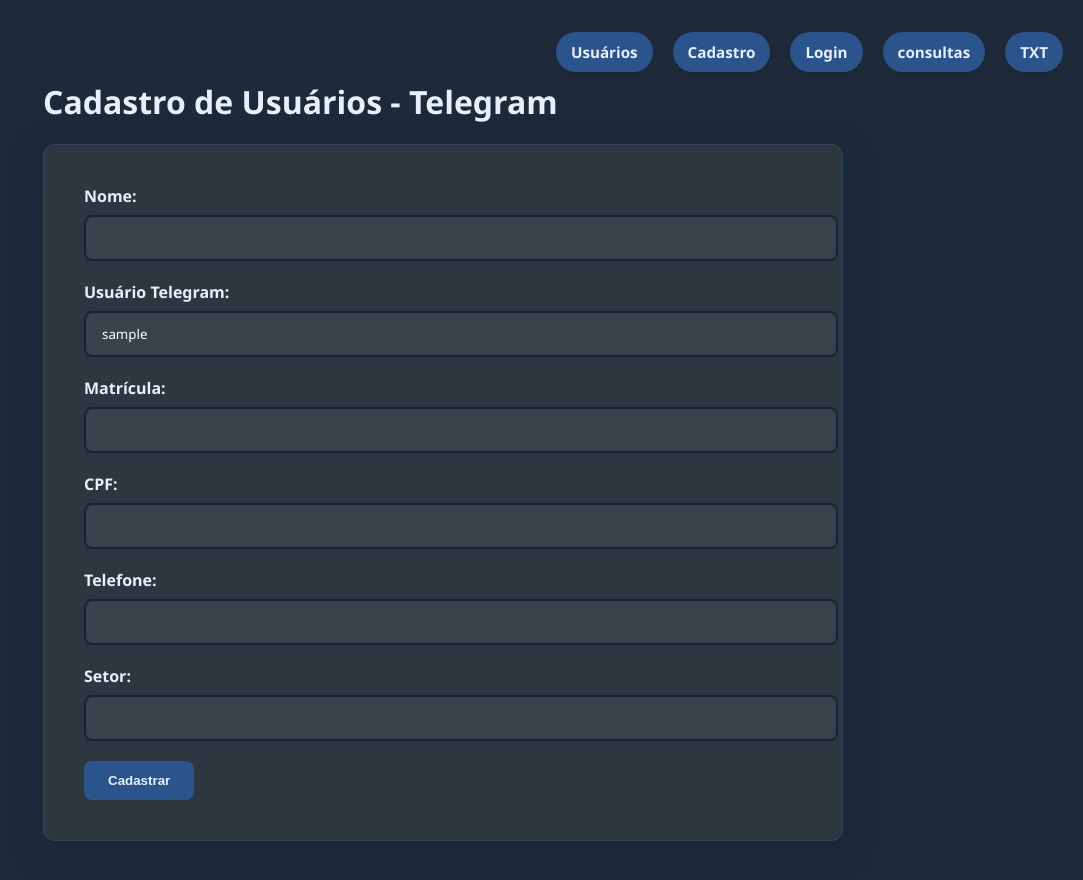
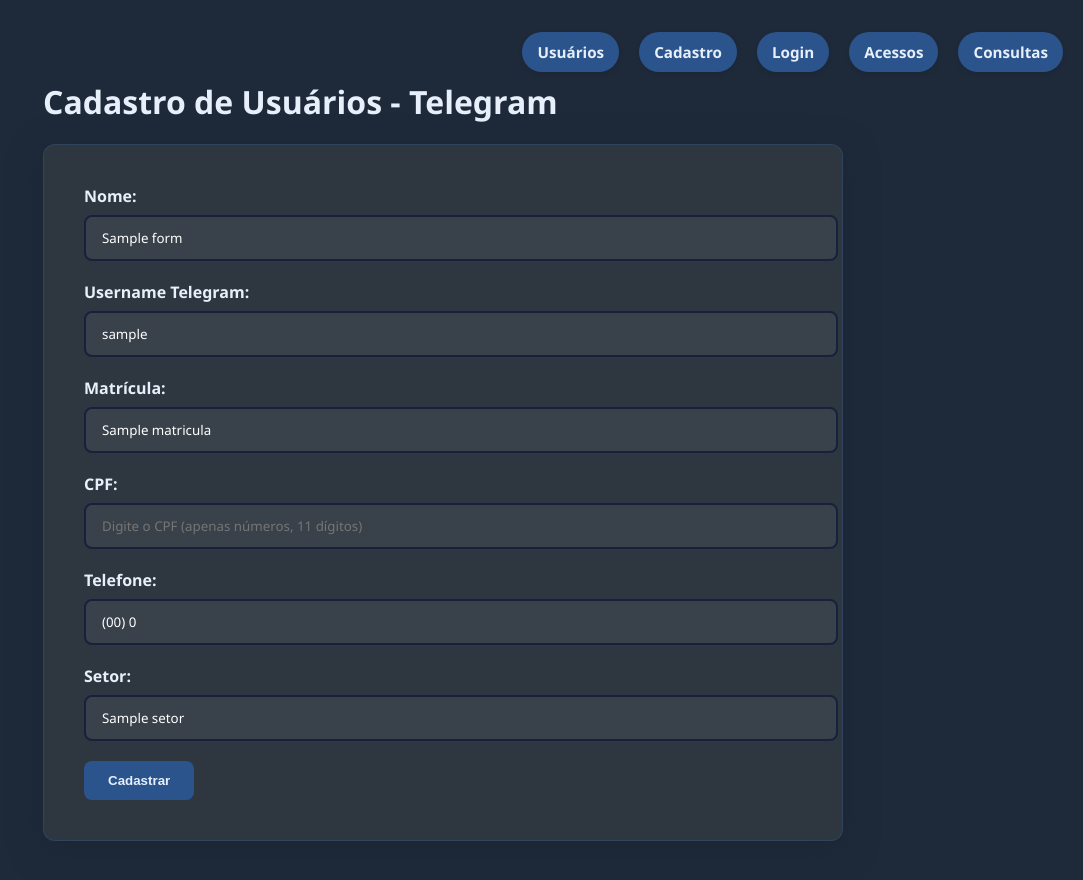
Before and after one commit to letvitoria/Telegram-home, a Flask app: template templates/cadastro.html in a window 1280 px wide. Shown: the whole page, without its empty margins (197-1280 px from the left). Run offline with Flask 3, Linux system fonts and the light colour scheme; the template is opened without the code that fills it: most values are stand-ins (such as "Sample title", 1, 10 or a date in 2020).

Commit message:
Adicionado mascára de CPF e tratamentos de erros em cadastro!

```diff
--- a/main.py
+++ b/main.py
@@ -20,7 +20,7 @@ criar_tabela_acessos()
 def index():
     return redirect(url_for('login'))
 
-#pegando as informações de login from main.py
+
 @app.route('/login', methods=['GET', 'POST'])
 def login():
     if request.method == 'POST':
@@ -35,7 +35,7 @@ def login():
             return render_template('login.html')
     return render_template('login.html')
 
-@app.route('/usuarios')  # ← path da rota
+@app.route('/usuarios')
 def listar_usuarios():
     print("rota de usuários acessada com sucesso!")
     usuario = session.get('usuario_logado')
@@ -67,6 +67,7 @@ def cadastro():
         setor = request.form['setor']
 
         try:
+
             adicionar_usuario(nome, username, matricula, cpf, telefone, setor)
             flash('Usuário cadastrado com sucesso!', 'success')
 
--- a/static/cadastro.css
+++ b/static/cadastro.css
@@ -49,7 +49,7 @@ body {
   margin-bottom: 20px;
   border: 2px solid var(--primary-dark);
   border-radius: 8px;
-  background-color: rgba(255, 255, 255, 0.05); /* Fundo mais suave */
+  background-color: rgba(255, 255, 255, 0.05);
   color: #ffff;
   font-family: inherit;
   transition: all 0.3s ease;
@@ -124,7 +124,7 @@ button:hover, .btn:hover {
 }
 
 .flash-message.success {
-    background-color: rgba(0, 210, 255, 0.2); /* var(--success) com transparência */
+    background-color: rgba(0, 210, 255, 0.2);
     border: 1px solid var(--success);
     color: var(--light);
 }
@@ -162,7 +162,7 @@ button:hover, .btn:hover {
     to { opacity: 0; }
 }
 
-/* ===== RESPONSIVO ===== */
+/* ===== RESPONSIVIDADE ===== */
 @media (max-width: 768px) {
   #Menu {
     flex-direction: column;
--- a/templates/cadastro.html
+++ b/templates/cadastro.html
@@ -15,8 +15,8 @@
                 <li><a href="{{ url_for('listar_usuarios') }}">Usuários</a></li>
                 <li><a href="{{ url_for('cadastro') }}">Cadastro</a></li>
                 <li><a href="{{ url_for('login') }}">Login</a></li>
-                <li><a href="{{url_for('consultas')}}">consultas</a></li>
-                <li><a href="{{url_for('exibir_arquivo')}}">TXT</a></li>
+                <li><a href="{{url_for('consultas')}}">Acessos</a></li>
+                <li><a href="{{url_for('exibir_arquivo')}}">Consultas</a></li>
             </ul>
         </nav></strong>
     </div>
@@ -27,22 +27,22 @@
 
         <form method="post" action="{{ url_for('cadastro') }}" class="cadastro">
             <label for="nome">Nome:</label>
-            <input type="text" id="nome" name="nome" required>
-            <label for="username">Usuário Telegram:</label>
+            <input type="text" id="nome" name="nome" value="{{form_data.nome if form_data}}" required>
+            <label for="username">Username Telegram:</label>
             <input type="text" class="form-control" id="username" name="username"
             value="{{form_data.username if form_data}}" required>
             {% if 'username' in form_data and 'Nome de usuário já está em uso' in get_flashed_messages()%}
-            <small class="text-danger">Esse nome de usuário já está em uso! </small>
             {%endif%}
             <label for="matricula">Matrícula:</label>
-            <input type="text" id="matricula" name="matricula" required>
+            <input type="tel" id="matricula" name="matricula" value="{{form_data.matricula if form_data}}" required>
             <!--Adicionando mascara de CPF-->
             <label for="cpf">CPF:</label>
-            <input type="tel" id="cpf" name="cpf" autocomplete="new-password" tabindex="1" aria-invalid="false" required>
+            <input type="tel" id="cpf" name="cpf" value="{{form_data.cpf if form_data}}"  autocomplete="new-password"
+            tabindex="1" aria-invalid="false" placeholder="Digite o CPF (apenas números, 11 dígitos)" required>
             <label for="telefone">Telefone:</label>
-            <input type="text" id="telefone" name="telefone" required>
+            <input type="text" id="telefone" name="telefone" value="{{form_data.telefone if form_data}}" placeholder="Apenas números">
             <label for="setor">Setor:</label>
-            <input type="text" id="setor" name="setor" required>
+            <input type="text" id="setor" name="setor" value="{{form_data.setor if form_data}}" required>
             <div class="confirma">
                 <button type="submit" id="submit">Cadastrar</button>
             </div>
```
Also changed, not shown: myproject/banco.py (+1 -10 lines), cadastros.db.
